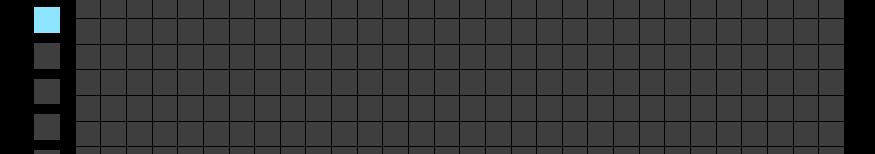
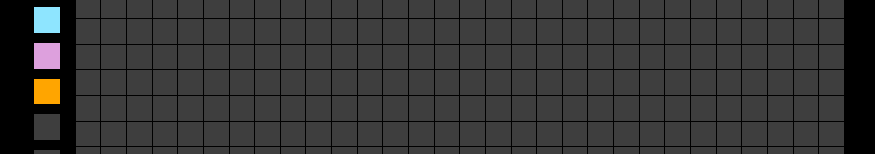
Before and after one commit to nastuh/pixefl, a plain HTML site: page pixel.html in a window 1280 px wide. Shown: the part 343-497 px from the top of the page, without its empty margins (201-1076 px from the left). Drawn offline with nearby package versions, Linux system fonts and the light colour scheme.

Commit message:
pixel.css

```diff
--- a/pixel.css
+++ b/pixel.css
@@ -96,6 +96,22 @@
     background: rgb(142, 229, 255);
 }
 
+.color-cell.plum {
+    background: plum;
+}
+
+.color-cell.white {
+    background: white;
+}
+
+.color-cell.white {
+    background: gray;
+}
+
+.color-cell.white {
+    background: orange;
+}
+
 
 .tool-cell {
     background: transparent;
```
